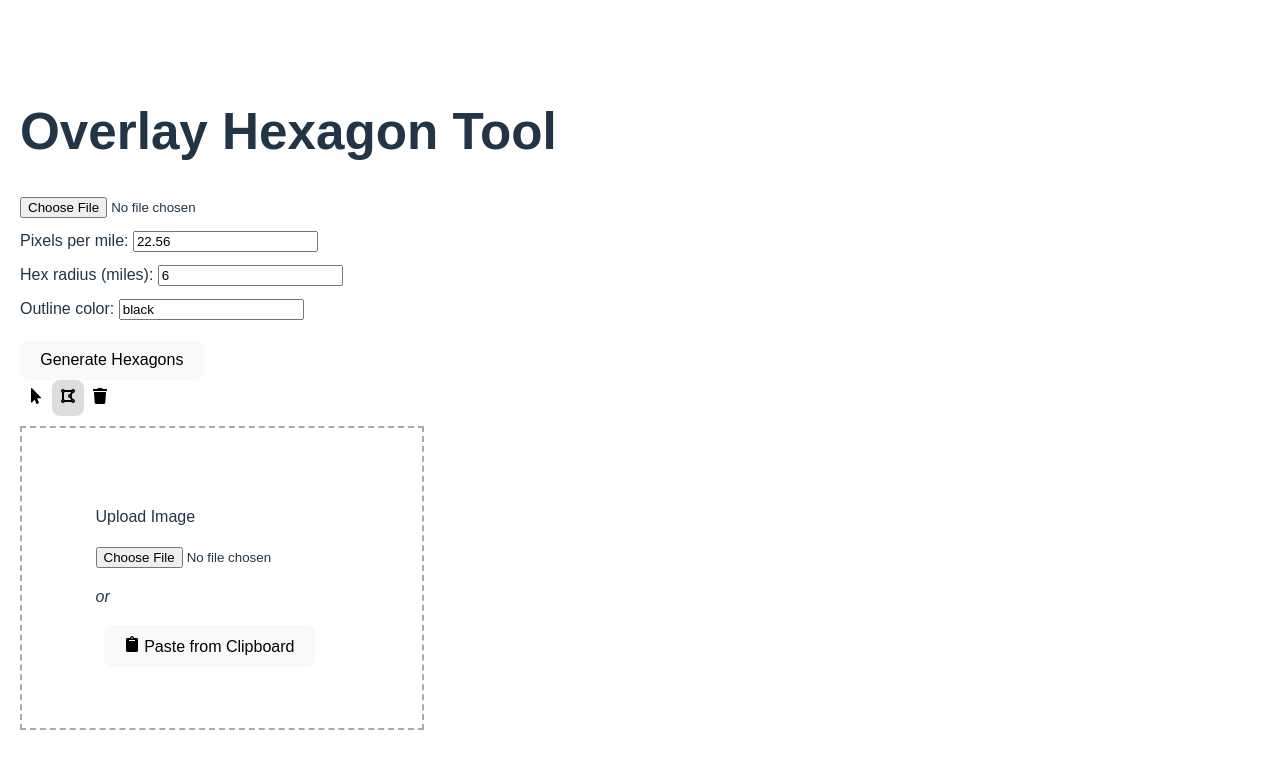
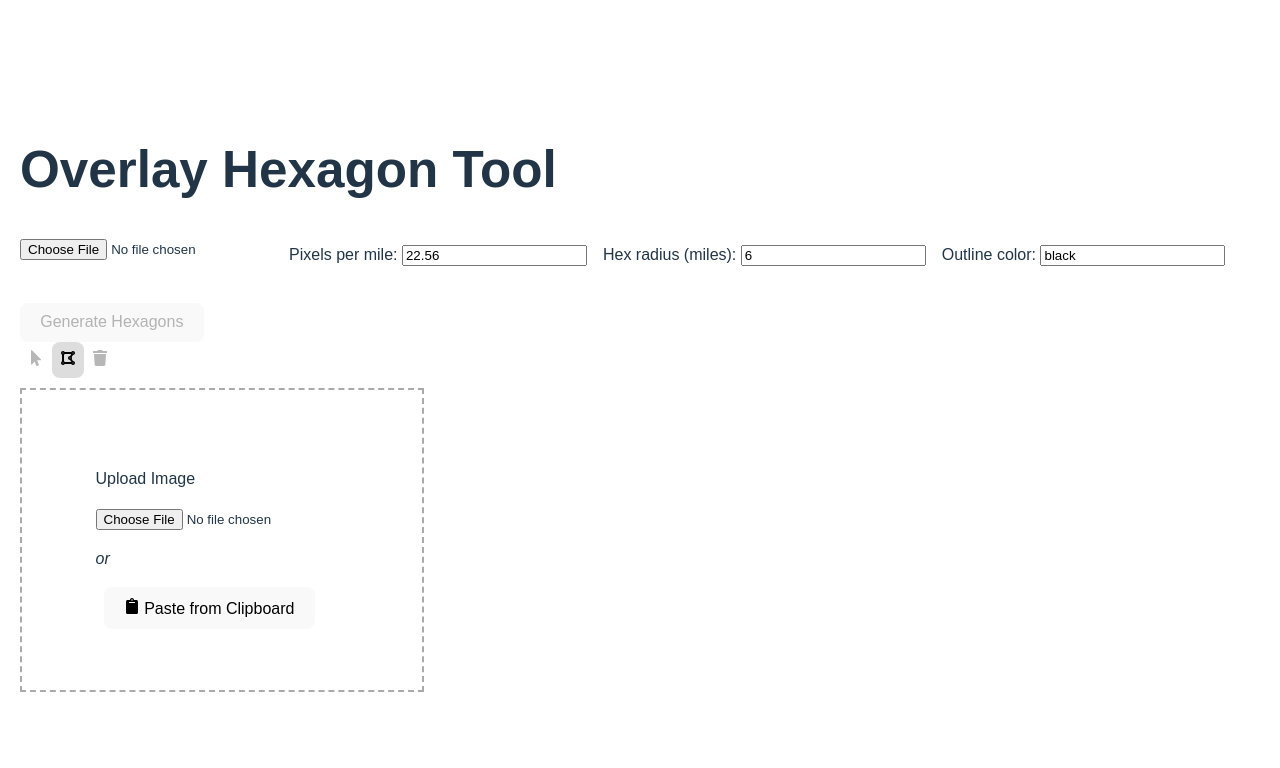
Before and after one commit to candyapplecorn/ttrpg-hex-crawl-resources, a React (Vite) app in the folder webapp/: page / in a window 1280 px wide. Shown: the top 768 px of the page. Built offline with nearby package versions, Linux system fonts and the light colour scheme.

Commit message:
feat: disable tool buttons when no polygons. make inputs float

```diff
--- a/webapp/src/App.tsx
+++ b/webapp/src/App.tsx
@@ -333,6 +333,7 @@ function App() {
     return (
         <div style={{padding: 20, fontFamily: 'sans-serif'}}>
             <h1>Overlay {Hex} Tool</h1>
+            <div style={{ display: 'flex', flexWrap: 'wrap', gap: '1rem', alignItems: 'center', marginTop: 10 }}>
                 <input type="file" accept="image/*" onChange={handleFileChange}/>
                 <div style={{marginTop: 10}}>
                     <label>
@@ -364,8 +365,7 @@ function App() {
                         />
                     </label>
                 </div>
-            <div style={{ display: "flex"}}>
-                <button style={{marginTop: 20}} onClick={() => { handleGenerate(); }} disabled={vertices.length > 0}>
+                <button style={{marginTop: 20}} onClick={() => { handleGenerate(); }} disabled={(vertices.length > 0) || !imageFile}>
                     Generate {Hex}s
                 </button>
                 {vertices.length > 0 && (
@@ -378,6 +378,7 @@ function App() {
             {/* Toolbar */}
             <div style={{display: 'flex', alignItems: 'center', marginBottom: 10}}>
                 <button
+                    disabled={polygons.length === 0}
                     title={`Invert ${Poly}`}
                     onClick={() => changeTool(Tool.Select)}
                     style={{
@@ -402,6 +403,7 @@ function App() {
                     <FaDrawPolygon/>
                 </button>
                 <button
+                    disabled={polygons.length === 0}
                     title={`Delete ${Poly}`}
                     onClick={() => changeTool(Tool.Delete)}
                     style={{
```
Also changed, not shown: 3 other files (tests, documents, lock files or other folders). Lines whose indentation alone changed are shown as unchanged.
